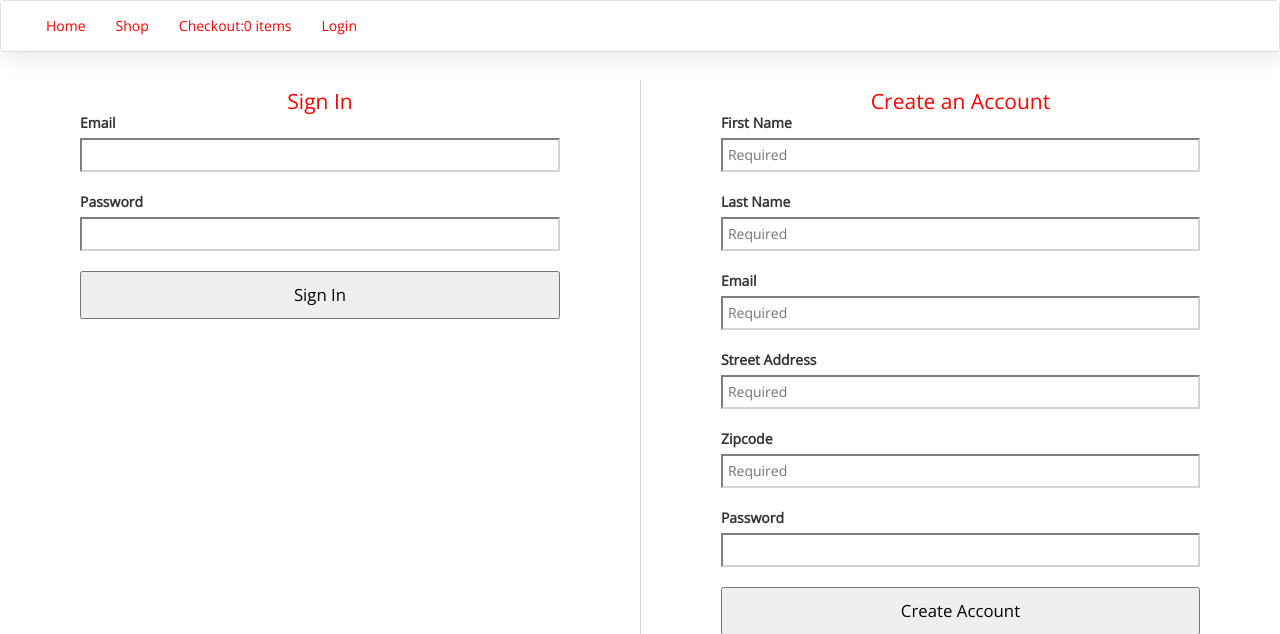
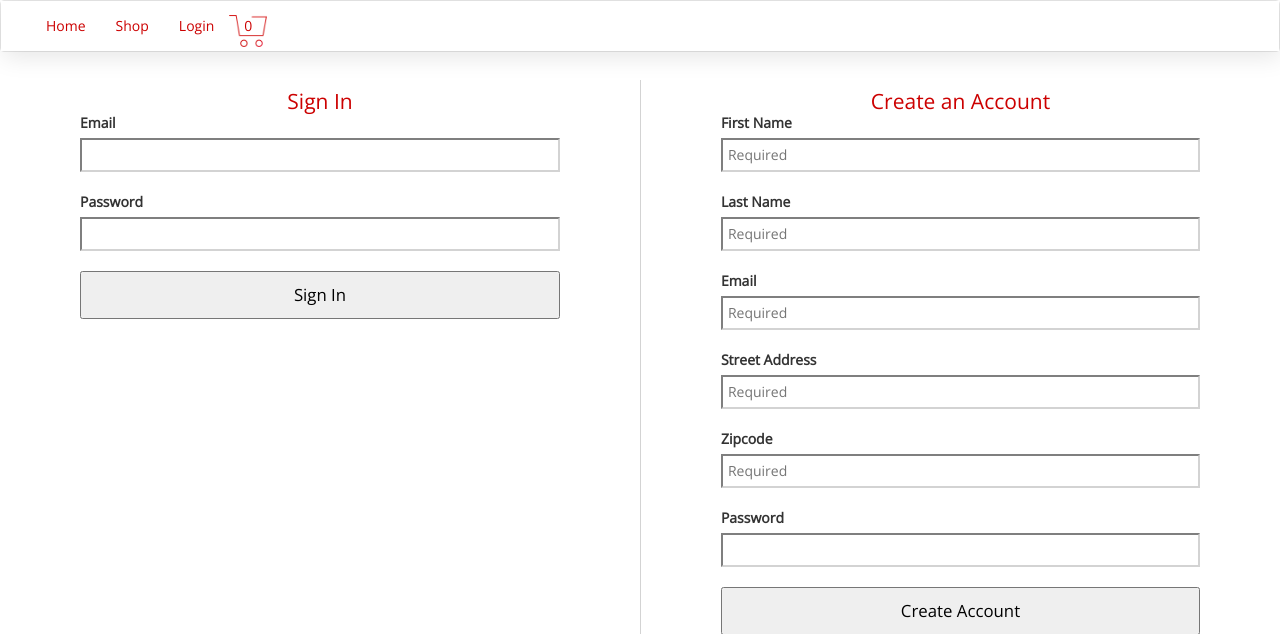
Before and after one commit to Melissapdx/Milkmaids, a Flask app: page /login in a window 1280 px wide. Shown: the top 634 px of the page. Run offline with Flask 2, Linux system fonts and the light colour scheme; some libraries are stand-ins or nearby versions.

Commit message:
fixed shopping cart logo

```diff
--- a/static/css/main.css
+++ b/static/css/main.css
@@ -7,15 +7,21 @@ body{
 h2,h3{
     text-align: center;
     font-size: 1.5em;
-    color:red;
+    color:#cc0000;
     margin:0;
 }
 .homepage{
-    background:url("/static/img/milkbottle.jpg");
+    background:url("/static/img/vintagemilk.jpg");
     background-repeat: no-repeat;
     background-size: cover;
     background-position: center center;
     min-height: 100vh;
+}
+.checkout a{
+    background:url("/static/img/cart.png");
+    background-size:contain;
+    background-repeat:no-repeat;
+    background-position:0px 14px;
 }
 
 .logo{
@@ -37,9 +43,7 @@ ul{
     list-style:none;
     text-align: center;
 }
-a,h3{
-    color:red;
-}
+
 .container-fluid{
     background:white;
     box-shadow: 2px 6px 25px rgba(0, 0, 0, 0.1);
@@ -52,8 +56,8 @@ a,h3{
     background-color: #fff;
 }
 
- .navbar-default .navbar-nav>li>a {
-    color:red;
+ .navbar-default .navbar-nav>li>a, a{
+    color:#cc0000;
  }
 .milkmaids{
     position: absolute;
@@ -64,6 +68,8 @@ a,h3{
 
 .product{
     width:290px;
+    display:block;
+    margin:0 auto;
 }
 
 #cart{
@@ -92,10 +98,11 @@ padding-top:70px;
 }
 .words{
     border:1px solid black;
-    margin:10px 0;
     padding:10px 0;
 }
-
+.words p{
+    color:#434751;
+}
  /* form styles */
 label{
     display: block;
@@ -157,7 +164,7 @@ input[type="password_2"]
 
 }
 .invalid {
-    color: red;
+    color: #cc0000;
 }
 
 .invalid:before {
@@ -169,9 +176,9 @@ input[type="password_2"]
 }
 /* media queries */
 @media (min-width: 768px){
-.navbar-nav {
+/*.navbar-nav {
     width:100%;
-}
+}*/
 .home{
     border: 1px solid #efefef;
     padding: 30px 0 30px;
@@ -182,7 +189,7 @@ input[type="password_2"]
 .buy_button{
 position:absolute;
 bottom:175px;
-right:50px;
+right:90px;
 }
 /*form styles */
 
@@ -195,7 +202,12 @@ right:50px;
 .register_form{
     border-left: 1px solid lightgrey;
 }
+@media (min-width: 1000px){
+    .buy_button{
+        right:45px;
+    }
 
+}
 @media (min-width: 1200px){
     .buy_button{
         right:100px;
--- a/templates/account.html
+++ b/templates/account.html
@@ -16,13 +16,13 @@
         <ul class="nav navbar-nav"/>
               <li><a href="/">Home</a></li>
               <li><a href="/shop">Shop</a></li>
-              <li class="checkout"><a href ="/checkout">Checkout:<span>0</span> items</a></li>
             {% if 'User ID' in session %}
                  <li class ="log"><a href = "/logout">Logout</a></li>
             {% endif %}
             {% if 'User ID' not in session %}
                 <li class ="log"> <a href = "/login">Login</a></li>
             {% endif %}
+            <li class="checkout"><a href ="/checkout"><span>0</span></a></li>
         </ul>
       </div>
      </nav>
--- a/templates/shop.html
+++ b/templates/shop.html
@@ -16,13 +16,13 @@
         <ul class="nav navbar-nav"/>
               <li><a href="/">Home</a></li>
               <li><a href="/shop">Shop</a></li>
-              <li class="checkout"><a href ="/checkout">Checkout:<span>0</span> items</a></li>
             {% if 'User ID' in session %}
                  <li class ="log"><a href = "/logout">Logout</a></li>
             {% endif %}
             {% if 'User ID' not in session %}
                 <li class ="log"> <a href = "/login">Login</a></li>
             {% endif %}
+            <li class="checkout"><a href ="/checkout"><span>0</span></a></li>
         </ul>
       </div>
      </nav>
@@ -32,7 +32,6 @@
   <li><a href="#" data-milktype="Vegan">Vegan</a></li>
   <li><a href="#" data-milktype="Glut">Gluten-Free</a></li>
   <li><a href="#" data-milktype="Omni">Omnivore</a></li>
-  <li class = "checkout"><a href ="/cart">Shopping Bag <span>0</span> </a></li>
 </ul>
 <div id="cart"></div>
 <div class="container gallery">
```
Also changed, not shown: templates/homepage.html (+8 -7 lines), static/img/cart.jpg (added), static/img/cart.png (added), 2 other files.
